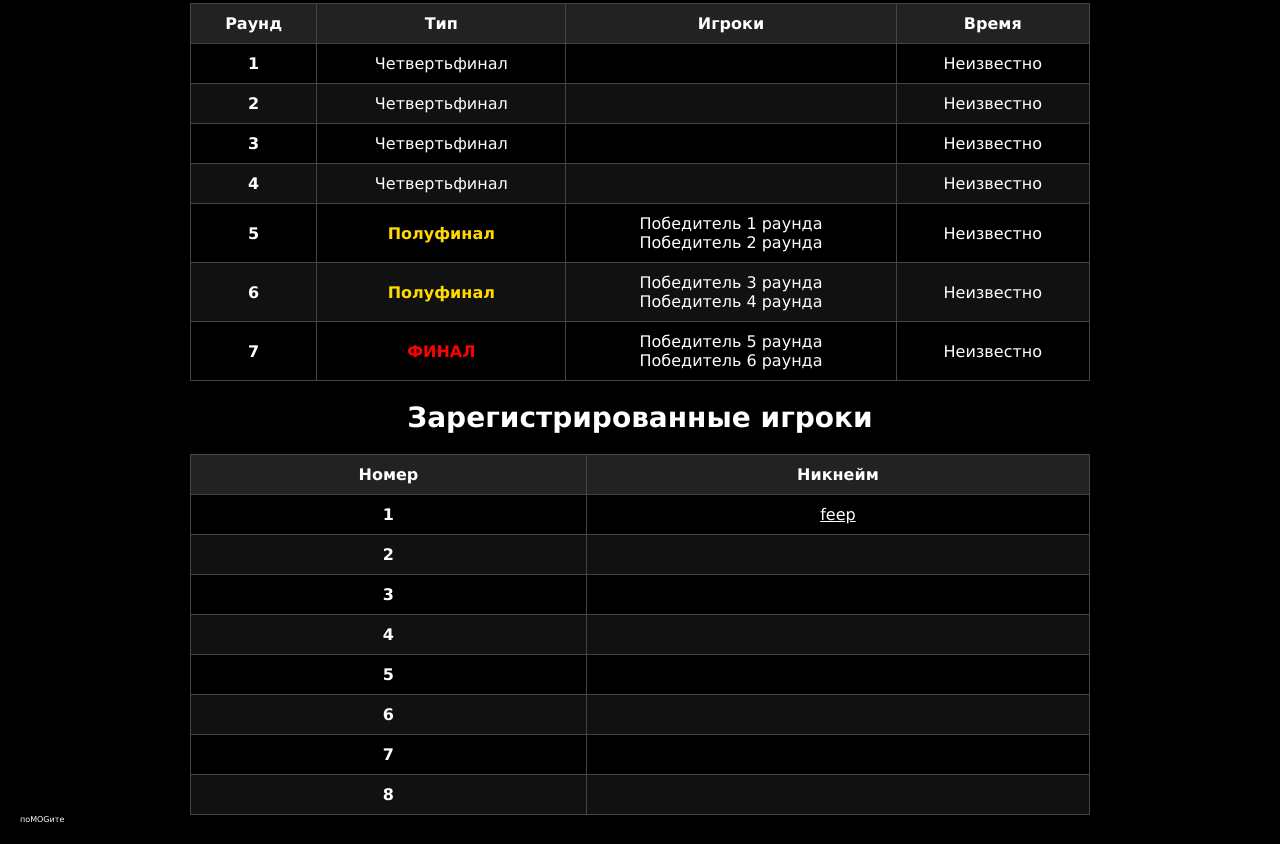
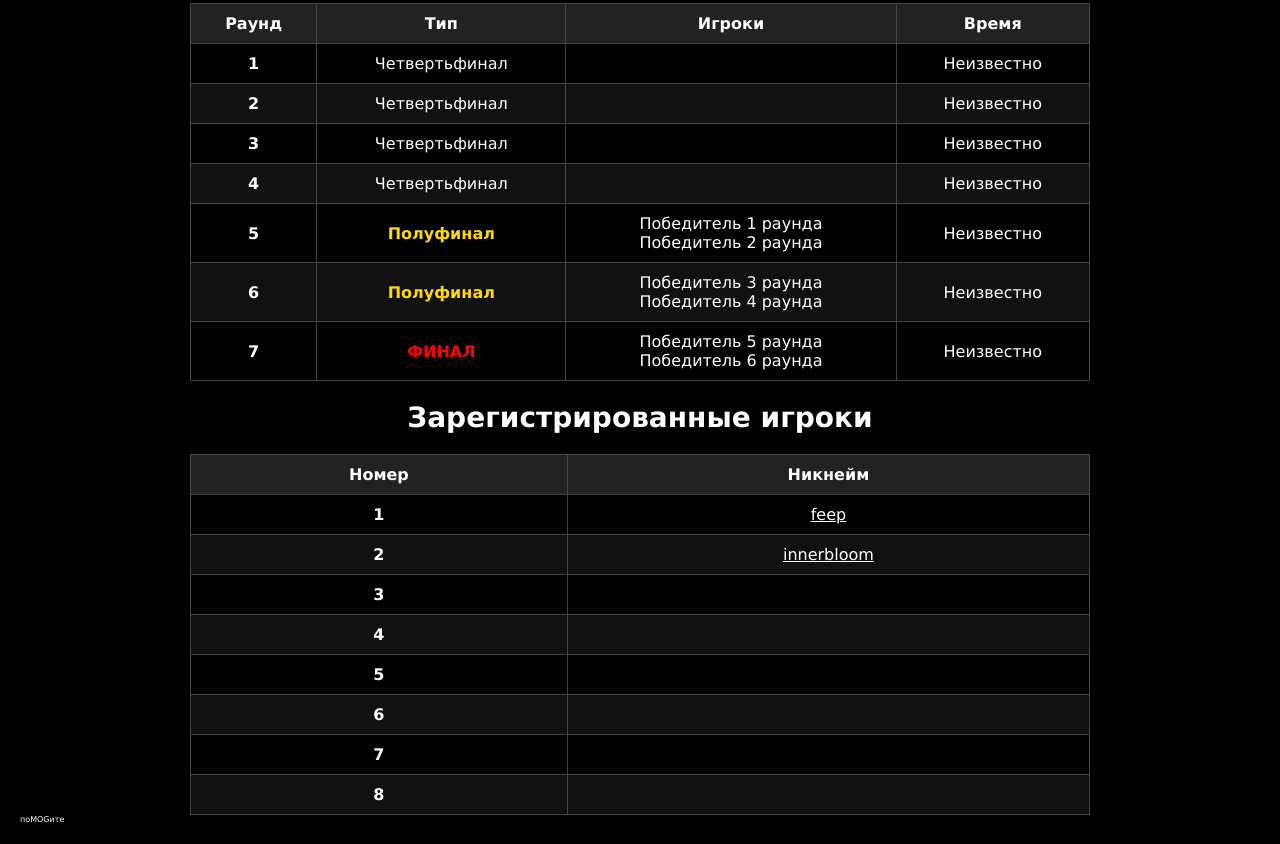
Before and after one commit to shash29exe/mkosutournament, a plain HTML site: page index.html in a window 1280 px wide. Shown: the part 968-1812 px from the top of the page. Drawn offline with Linux system fonts and the light colour scheme.

Commit message:
info update

```diff
--- a/index.html
+++ b/index.html
@@ -217,7 +217,7 @@
                 </tr>
                 <tr>
                     <th scope="row">2</th>
-                    <td></td>
+                    <td><a class="t-link" href="https://osu.ppy.sh/users/37289067" target="_blank">innerbloom</a></td>
                 </tr>
                 <tr>
                     <th scope="row">3</th>
```
